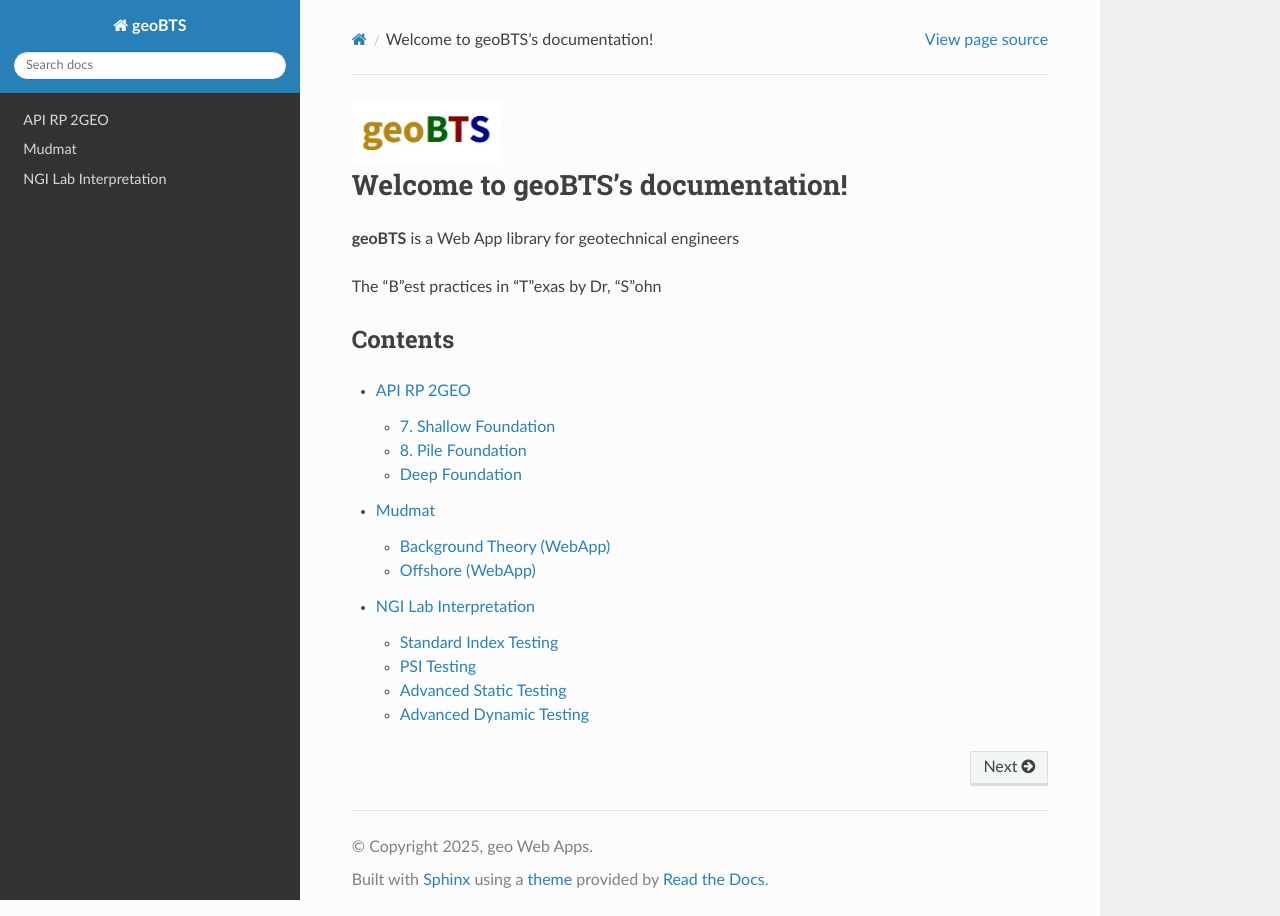
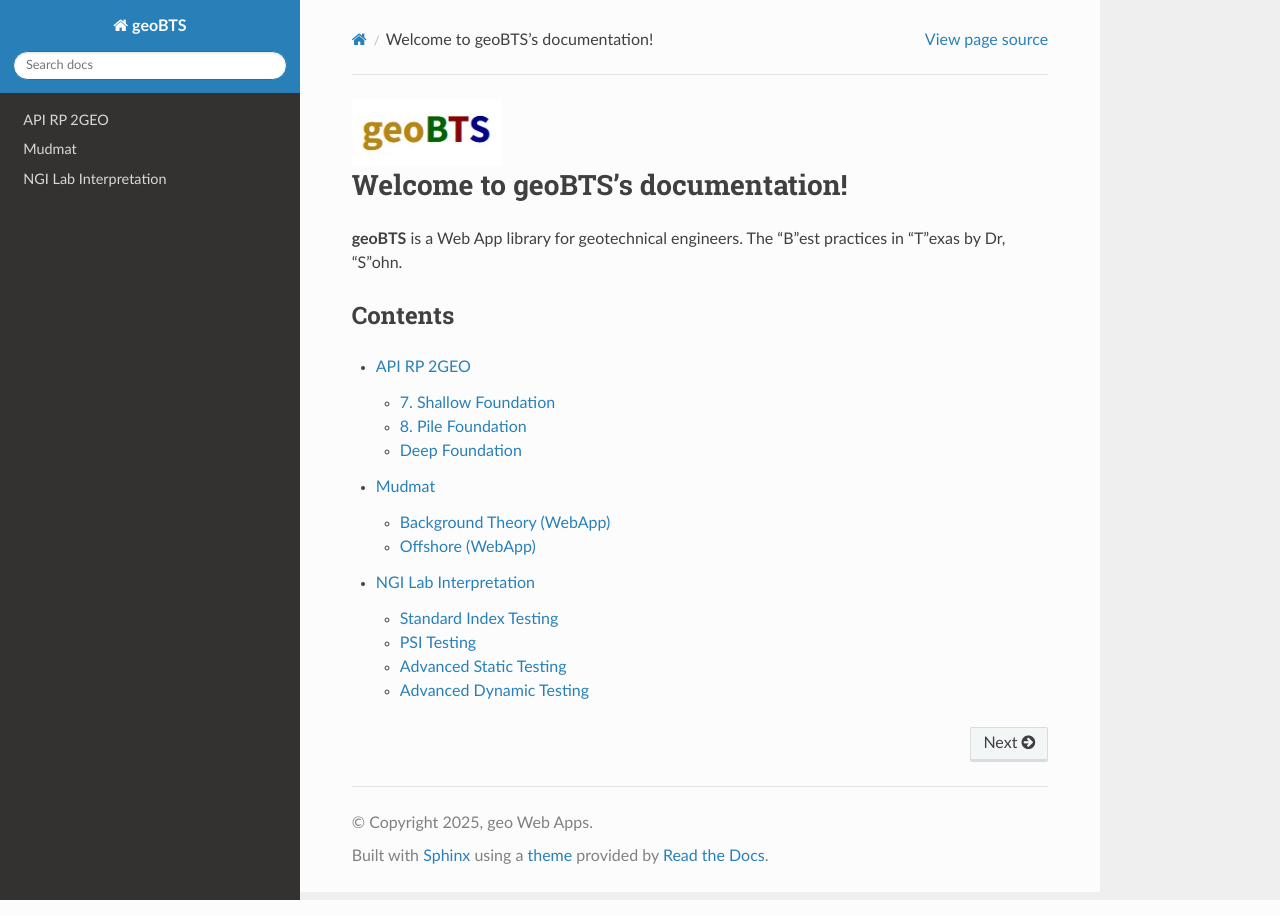
Before and after one commit to jungsohn/geoBTS, a Sphinx documentation site: the page built from docs/source/index.rst, in a window 1280 px wide. Built offline with Sphinx 7.4.7 and the Read the Docs theme 3.1.0, drawn with Linux system fonts in a browser that asks for light colours.

```diff
--- a/docs/source/index.rst
+++ b/docs/source/index.rst
@@ -5,9 +5,7 @@
 Welcome to geoBTS's documentation!
 ===================================
 
-**geoBTS** is a Web App library for geotechnical engineers
-
-The "B"est practices in "T"exas by Dr, "S"ohn
+**geoBTS** is a Web App library for geotechnical engineers. The "B"est practices in "T"exas by Dr, "S"ohn.
 
 Contents
 --------
```
